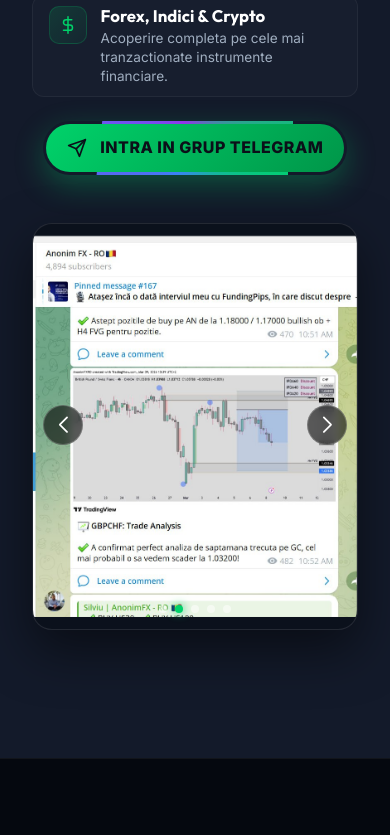
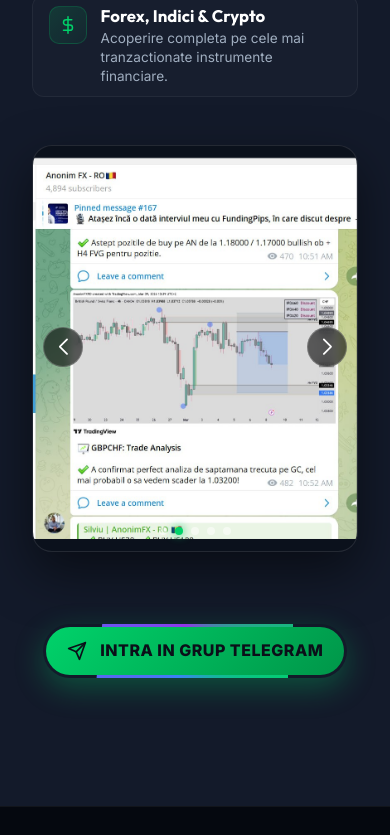
Before and after one commit to dihorulcristy/AnonimFX, a plain HTML site: page index.html in a window 390 px wide. Shown: the part 9003-9838 px from the top of the page. Drawn offline with nearby package versions, Linux system fonts and the light colour scheme; animation ran at ten frames a second.

Commit message:
fix: move CTA button below images in Comunitate section on mobile, compact skill tags

```diff
--- a/index.html
+++ b/index.html
@@ -523,7 +523,7 @@
                     </li>
                 </ul>
 
-                <div class="cta-wrapper" style="margin-top: 1.5rem;">
+                <div class="cta-wrapper hide-on-mobile" style="margin-top: 1.5rem;">
                     <a href="https://t.me/anonimfxro" target="_blank" class="modern-telegram-btn">
                         <svg width="20" height="20" viewBox="0 0 24 24" fill="none" stroke="currentColor" stroke-width="2" stroke-linecap="round" stroke-linejoin="round" class="tg-icon"><line x1="22" y1="2" x2="11" y2="13"></line><polygon points="22 2 15 22 11 13 2 9 22 2"></polygon></svg>
                         <span>INTRA IN GRUP TELEGRAM</span>
@@ -545,6 +545,14 @@
                      <div class="swiper-button-next community-button-next"></div>
                      <div class="swiper-button-prev community-button-prev"></div>
                  </div>
+            </div>
+
+            <!-- Mobile Only CTA Button -->
+            <div class="cta-wrapper hide-on-desktop reveal delay-3" style="text-align: center; margin-top: 1.5rem;">
+                <a href="https://t.me/anonimfxro" target="_blank" class="modern-telegram-btn">
+                    <svg width="20" height="20" viewBox="0 0 24 24" fill="none" stroke="currentColor" stroke-width="2" stroke-linecap="round" stroke-linejoin="round" class="tg-icon"><line x1="22" y1="2" x2="11" y2="13"></line><polygon points="22 2 15 22 11 13 2 9 22 2"></polygon></svg>
+                    <span>INTRA IN GRUP TELEGRAM</span>
+                </a>
             </div>
         </div>
     </section>
--- a/style.css
+++ b/style.css
@@ -2222,7 +2222,19 @@ a {
 /* =========================================
    Responsive Design
    ========================================= */
+.hide-on-desktop {
+    display: none !important;
+}
+
 @media (max-width: 900px) {
+    .hide-on-mobile {
+        display: none !important;
+    }
+
+    .hide-on-desktop {
+        display: block !important;
+    }
+
     .hero-content {
         grid-template-columns: 1fr;
         text-align: center;
```
